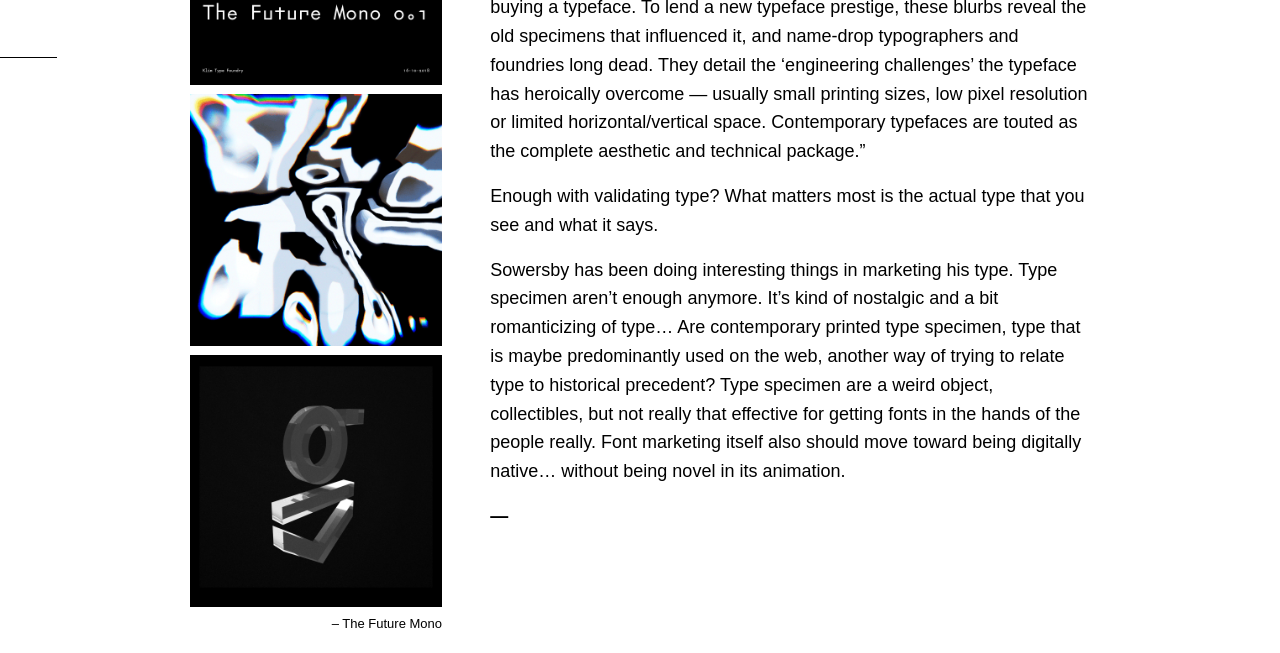
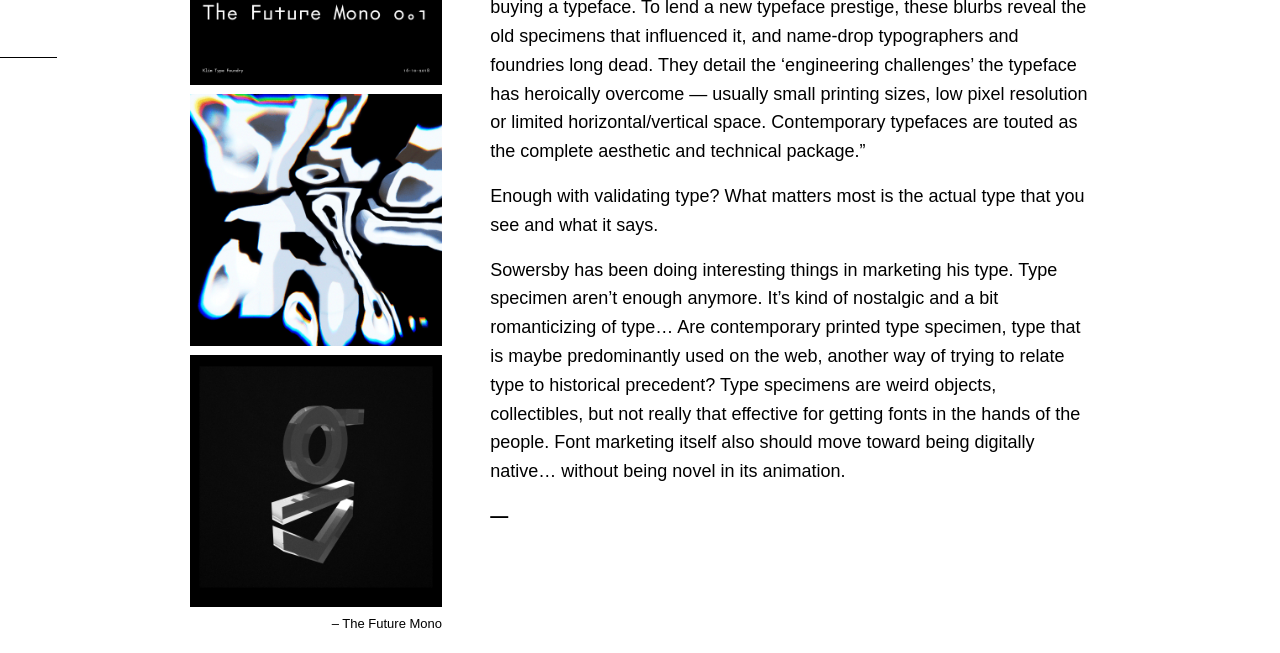
Before and after one commit to vannavu/referencerepository, a Jekyll site: the page built from week10.md, in a window 1280 px wide and 900 px high, scrolled down 4393 px, cut to the strip 0-653 px from the top of the window. Built offline with Jekyll 4.4.1, drawn with Linux system fonts in a browser that asks for light colours; some web fonts are replaced.

Commit message:
what is english

```diff
--- a/_includes/10/klim02.md
+++ b/_includes/10/klim02.md
@@ -11,4 +11,4 @@
 
 Enough with validating type? What matters most is the actual type that you see and what it says.
 
-Sowersby has been doing interesting things in marketing his type. Type specimen aren't enough anymore. It's kind of nostalgic and a bit romanticizing of type… Are contemporary printed type specimen, type that is maybe predominantly used on the web, another way of trying to relate type to historical precedent? Type specimen are a weird object, collectibles, but not really that effective for getting fonts in the hands of the people really. Font marketing itself also should move toward being digitally native… without being novel in its animation.
+Sowersby has been doing interesting things in marketing his type. Type specimen aren't enough anymore. It's kind of nostalgic and a bit romanticizing of type… Are contemporary printed type specimen, type that is maybe predominantly used on the web, another way of trying to relate type to historical precedent? Type specimens are weird objects, collectibles, but not really that effective for getting fonts in the hands of the people. Font marketing itself also should move toward being digitally native… without being novel in its animation.
```
